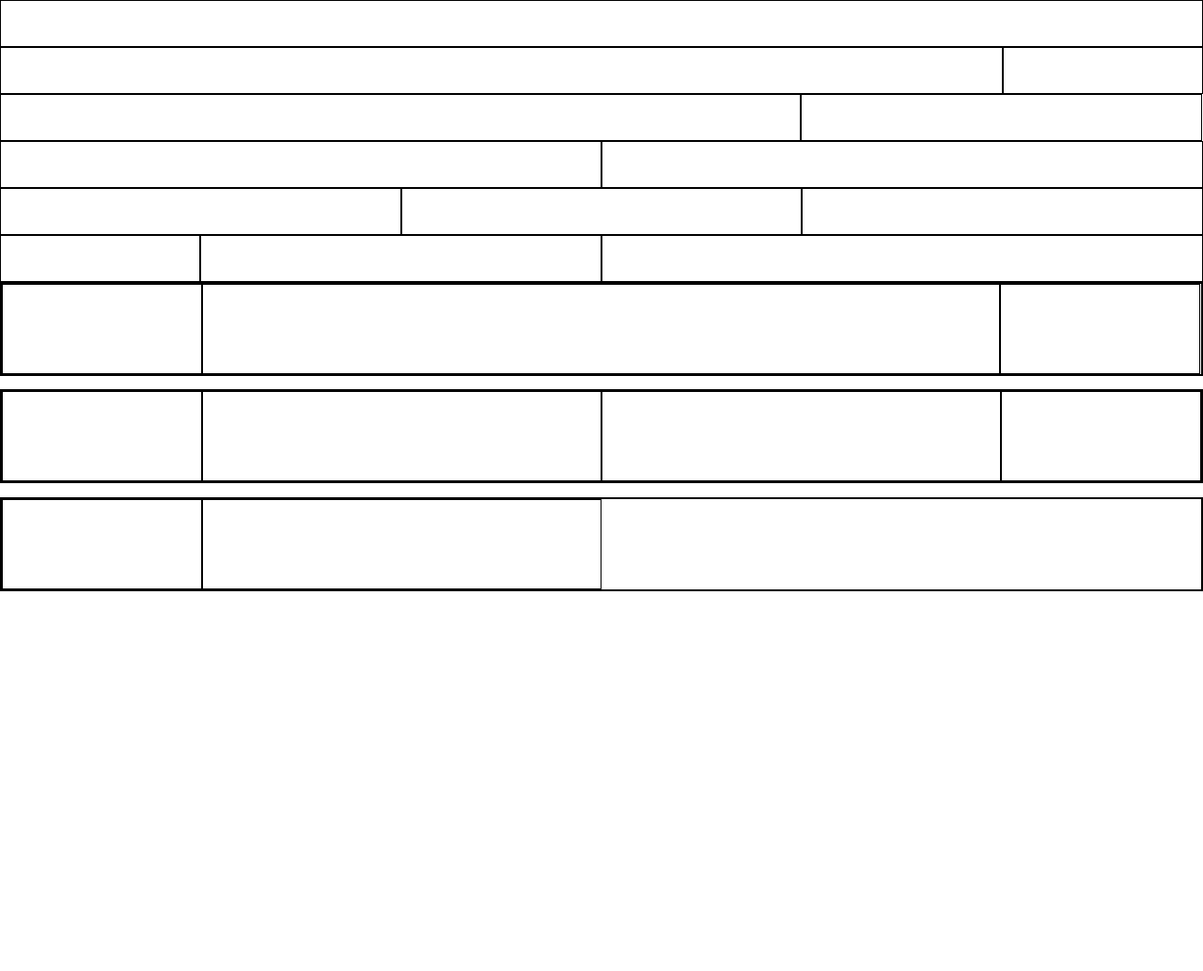
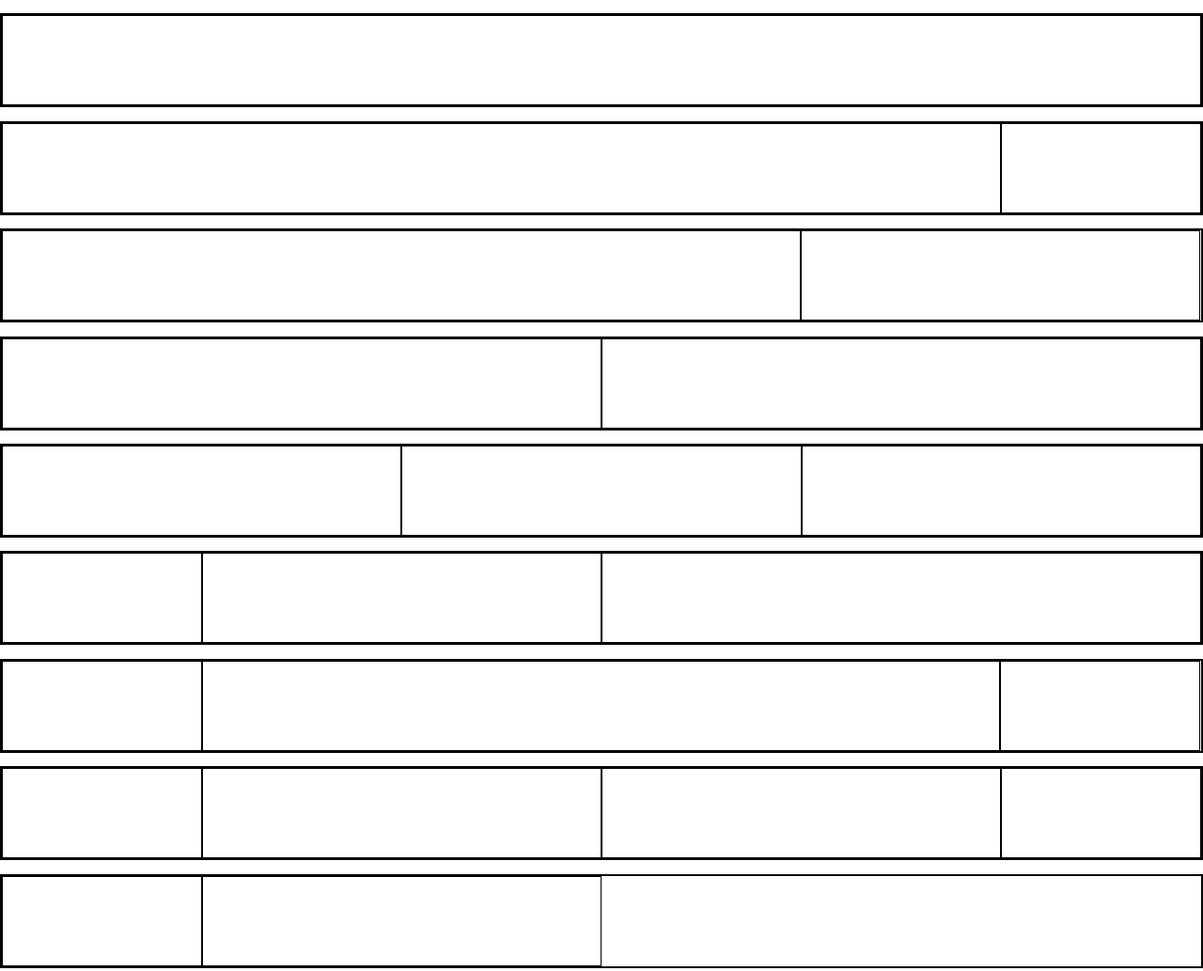
Before and after one commit to bwynn/style_library, a plain HTML site: page index.html in a window 1280 px wide. Shown: the whole page at 94% size. Before the commit the page ends 800 px from the top, so only its background shows below. Drawn offline with Linux system fonts and the light colour scheme.

Commit message:
Got the row and grid system all sorted out, added .pull and push with quick easy float properties.

```diff
--- a/index.html
+++ b/index.html
@@ -8,43 +8,53 @@
 <body>
   <!-- Global styles -->
   <!-- Grid -->
-  <div class='row grid grid-6'></div><!-- 1 -->
-
-  <div class='row grid grid-5'></div><!-- 1 -->
-  <div class='row grid grid-1'></div><!-- 2 -->
-
-
-  <div class='row grid grid-4'></div><!-- 1 -->
-  <div class='row grid grid-2'></div><!-- 2 -->
-
-
-  <div class='row grid grid-3'></div><!-- 1 -->
-  <div class='row grid grid-3'></div><!-- 2 -->
-
-  <div class='row grid grid-2'></div><!-- 1 -->
-  <div class='row grid grid-2'></div><!-- 2 -->
-  <div class='row grid grid-2'></div><!-- 3 -->
-
-  <div class='row grid grid-1'></div>
-  <div class='row grid grid-2'></div>
-  <div class='row grid grid-3'></div>
-
-  <div class='section'>
-    <div class='row grid grid-1'></div><!-- 1 -->
-    <div class='row grid grid-4'></div><!-- 2 -->
-    <div class='row grid grid-1'></div><!-- 3 -->
+  <div class='row'>
+    <div class='grid grid-6'></div><!-- 1 -->
   </div>
 
-  <div class='section'>
-    <div class='row grid grid-1'></div><!-- 1 -->
-    <div class='row grid grid-2'></div><!-- 2 -->
-    <div class='row grid grid-2'></div><!-- 3 -->
-    <div class='row grid grid-1'></div><!-- 4 -->
+  <div class='row'>
+    <div class='grid grid-5'></div><!-- 1 -->
+    <div class='grid grid-1'></div><!-- 2 -->
   </div>
 
-  <div class='section'>
-    <div class='row grid grid-1'></div><!-- 1 -->
-    <div class='row grid grid-2'></div><!-- 2 -->
+  <div class='row'>
+    <div class='grid grid-4'></div><!-- 1 -->
+    <div class='grid grid-2'></div><!-- 2 -->
+  </div>
+
+  <div class='row'>
+    <div class='grid grid-3'></div><!-- 1 -->
+    <div class='grid grid-3'></div><!-- 2 -->
+  </div>
+
+  <div class='row'>
+    <div class='grid grid-2'></div><!-- 1 -->
+    <div class='grid grid-2'></div><!-- 2 -->
+    <div class='grid grid-2'></div><!-- 3 -->
+  </div>
+
+  <div class='row'>
+    <div class='grid grid-1'></div>
+    <div class='grid grid-2'></div>
+    <div class='grid grid-3'></div>
+  </div>
+
+  <div class='row'>
+    <div class='grid grid-1'></div><!-- 1 -->
+    <div class='grid grid-4'></div><!-- 2 -->
+    <div class='grid grid-1'></div><!-- 3 -->
+  </div>
+
+  <div class='row'>
+    <div class='grid grid-1'></div><!-- 1 -->
+    <div class='grid grid-2'></div><!-- 2 -->
+    <div class='grid grid-2'></div><!-- 3 -->
+    <div class='grid grid-1'></div><!-- 4 -->
+  </div>
+
+  <div class='row'>
+    <div class='grid grid-1'></div><!-- 1 -->
+    <div class='grid grid-2'></div><!-- 2 -->
   </div>
   <!-- Table -->
   <!-- Buttons -->
--- a/style.css
+++ b/style.css
@@ -6,11 +6,6 @@ body {
 }
 
 .row {
-  display: block;
-  min-height: 50px;
-}
-
-.section {
   width: 100%;
   clear: both;
   height: 100px;
@@ -26,7 +21,10 @@ body {
   border: 1px solid black;
   float: left;
   height: 100%;
+  display: block;
+  min-height: 50px;
 }
+
 .grid-1 {
   width: 16.66%;
 }
@@ -51,7 +49,22 @@ body {
   width: 100%;
 }
 
+.pull {
+  float: left;
+}
+
+.push {
+  float: right;
+}
+
 /* --------------------- Table ------------------- */
 /* --------------------- Buttons ----------------- */
+.btn {
+  height: 60px;
+  width: 100px;
+  border: 1px solid red;
+  border-radius: 2px;
+}
+
 /* --------------------- Forms ------------------- */
 /* --------------------- Images ------------------ */
```
